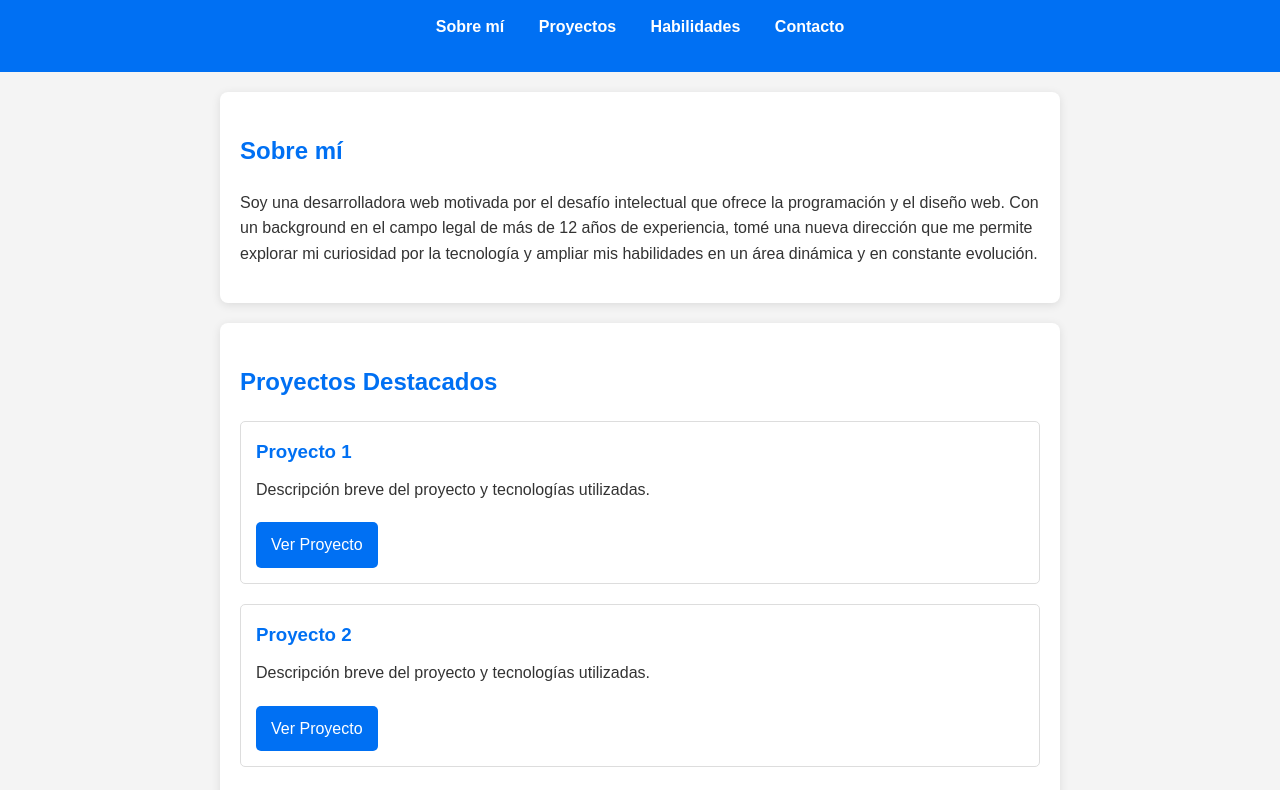
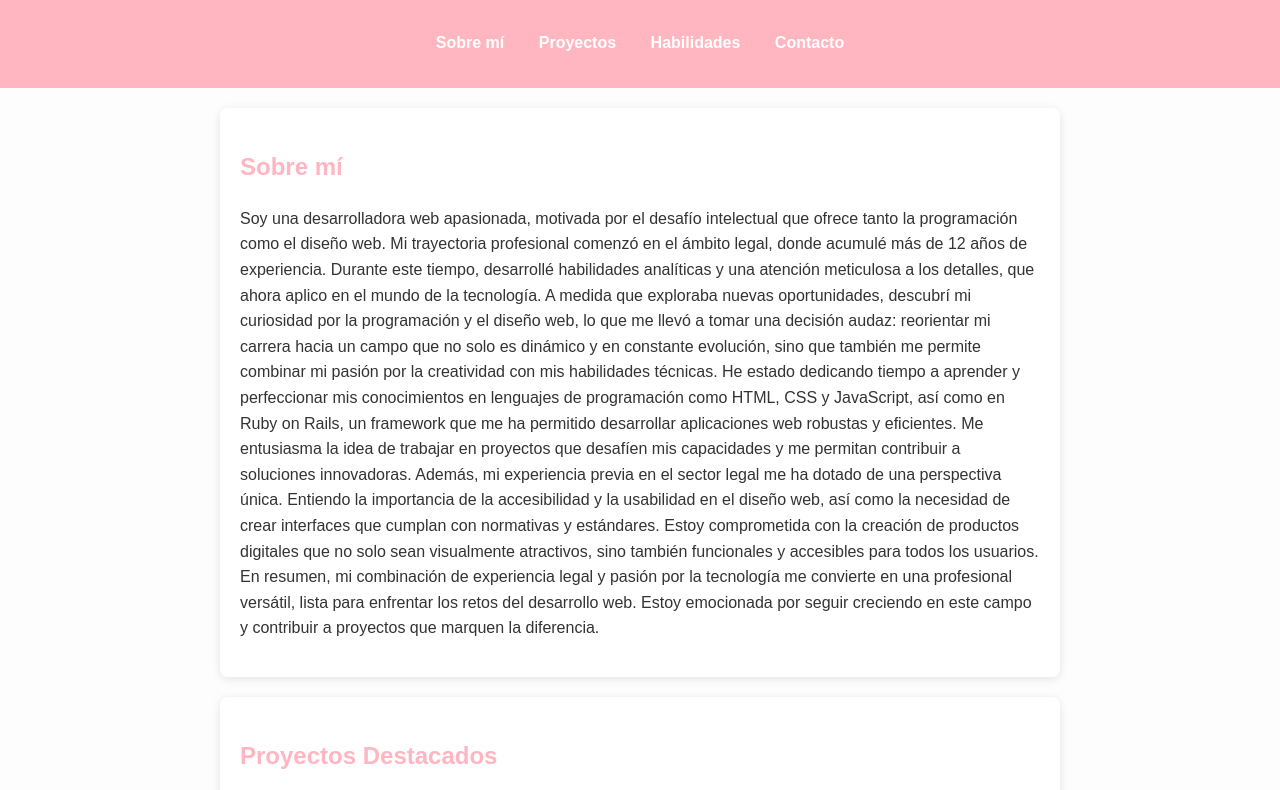
Before and after one commit to CeciliaOrlando/portafolio, a plain HTML site: page index.html in a window 1280 px wide. Shown: the part 96-886 px from the top of the page. Drawn offline with Linux system fonts and the light colour scheme.

Commit message:
descripcion

```diff
--- a/index.html
+++ b/index.html
@@ -7,10 +7,12 @@
     <link rel="stylesheet" href="styles.css">
 </head>
 <body>
+
+  <h1 style="display: block; text-align: center;">MARIA CECILIA ORLANDO</h1>
     <header>
-        <h1>MARIA CECILIA ORLANDO</h1>
+
         <nav>
-            <ul>
+                     <ul>
                 <li><a href="#sobre-mi">Sobre mí</a></li>
                 <li><a href="#proyectos">Proyectos</a></li>
                 <li><a href="#habilidades">Habilidades</a></li>
@@ -22,7 +24,15 @@
     <section id="sobre-mi">
         <h2>Sobre mí</h2>
         <p>
-          Soy una desarrolladora web motivada por el desafío intelectual que ofrece la programación y el diseño web. Con un background en el campo legal de más de 12 años de experiencia, tomé una nueva dirección que me permite explorar mi curiosidad por la tecnología y ampliar mis habilidades en un área dinámica y en constante evolución.</p>
+          Soy una desarrolladora web apasionada, motivada por el desafío intelectual que ofrece tanto la programación como el diseño web. Mi trayectoria profesional comenzó en el ámbito legal, donde acumulé más de 12 años de experiencia. Durante este tiempo, desarrollé habilidades analíticas y una atención meticulosa a los detalles, que ahora aplico en el mundo de la tecnología.
+
+A medida que exploraba nuevas oportunidades, descubrí mi curiosidad por la programación y el diseño web, lo que me llevó a tomar una decisión audaz: reorientar mi carrera hacia un campo que no solo es dinámico y en constante evolución, sino que también me permite combinar mi pasión por la creatividad con mis habilidades técnicas.
+
+He estado dedicando tiempo a aprender y perfeccionar mis conocimientos en lenguajes de programación como HTML, CSS y JavaScript, así como en Ruby on Rails, un framework que me ha permitido desarrollar aplicaciones web robustas y eficientes. Me entusiasma la idea de trabajar en proyectos que desafíen mis capacidades y me permitan contribuir a soluciones innovadoras.
+
+Además, mi experiencia previa en el sector legal me ha dotado de una perspectiva única. Entiendo la importancia de la accesibilidad y la usabilidad en el diseño web, así como la necesidad de crear interfaces que cumplan con normativas y estándares. Estoy comprometida con la creación de productos digitales que no solo sean visualmente atractivos, sino también funcionales y accesibles para todos los usuarios.
+
+En resumen, mi combinación de experiencia legal y pasión por la tecnología me convierte en una profesional versátil, lista para enfrentar los retos del desarrollo web. Estoy emocionada por seguir creciendo en este campo y contribuir a proyectos que marquen la diferencia.</p>
     </section>
 
     <section id="proyectos">
--- a/styles.css
+++ b/styles.css
@@ -4,12 +4,12 @@ body {
   line-height: 1.6;
   margin: 0;
   padding: 0;
-  background-color: #f4f4f4;
+  background-color: #fdfdfd;
   color: #333;
 }
 
 header {
-  background: #0070f3;
+  background: #ffb6c1;
   color: #fff;
   padding: 1rem 0;
   text-align: center;
@@ -46,7 +46,7 @@ section {
 }
 
 h1, h2, h3 {
-  color: #0070f3;
+  color: #ffb6c1;
 }
 
 .proyecto {
@@ -68,7 +68,7 @@ h1, h2, h3 {
   display: inline-block;
   margin-top: 10px;
   padding: 10px 15px;
-  background: #0070f3;
+  background: #ffb6c1;
   color: white;
   text-decoration: none;
   border-radius: 5px;
@@ -76,7 +76,7 @@ h1, h2, h3 {
 }
 
 .proyecto a:hover {
-  background: #005bb5;
+  background: #ffc5d5;
 }
 
 form {
@@ -98,7 +98,7 @@ form input, form textarea {
 form button {
   margin-top: 10px;
   padding: 10px;
-  background: #0070f3;
+  background: #ffb6c1;
   color: white;
   border: none;
   border-radius: 5px;
@@ -107,13 +107,13 @@ form button {
 }
 
 form button:hover {
-  background: #005bb5;
+  background: #ffc5d5;
 }
 
 footer {
   text-align: center;
   padding: 15px 0;
-  background: #0070f3;
+  background: #ffb6c1;
   color: white;
   position: relative;
   bottom: 0;
```
